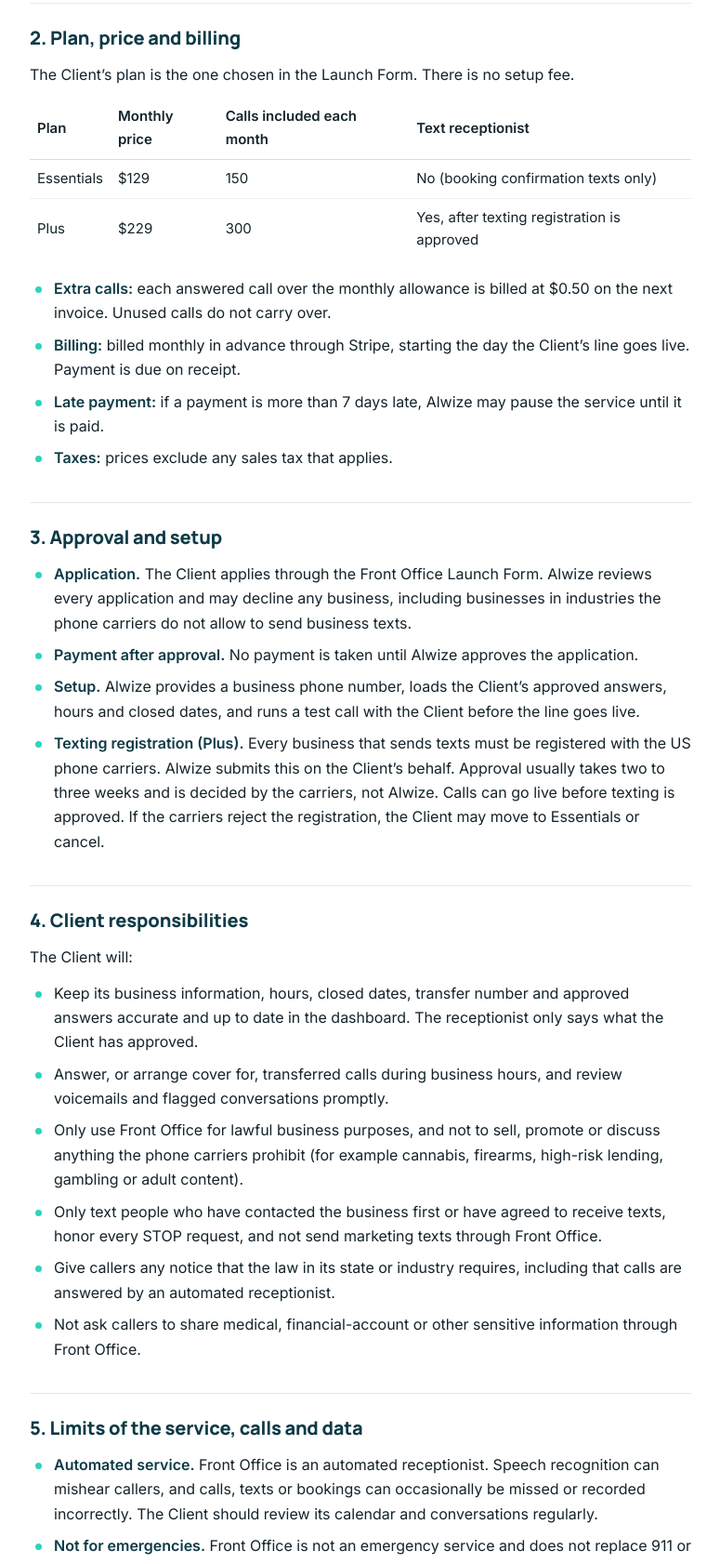
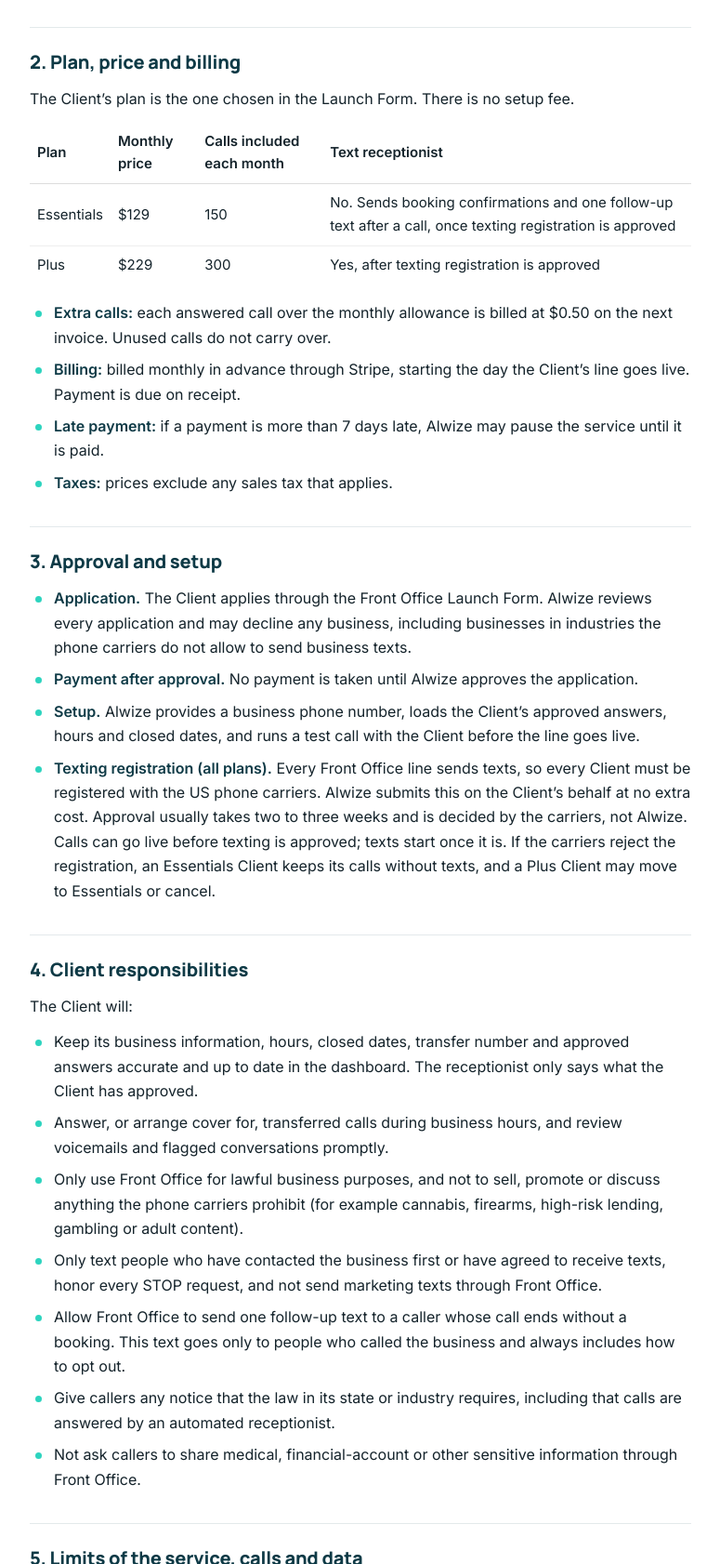
Before and after one commit to ibkaladekomo-afk/alwize-web, a plain HTML site: page front-office-agreement.html in a window 1280 px wide. Shown: the part 842-2524 px from the top of the page at 93% size, without its empty margins (252-1027 px from the left). Drawn offline with Linux system fonts and the light colour scheme.

Commit message:
Front Office: texting registration covers all plans, follow-up text after calls without a booking
Co-Authored-By: Claude Opus 5.5 <noreply@anthropic.com>
Claude-Session: https://claude.ai/code/session_013Edn3cfcnMoGfHxSn53mmg

```diff
--- a/front-office-agreement.html
+++ b/front-office-agreement.html
@@ -74,14 +74,14 @@
   <p class="intro">This is the agreement between <strong>ALWIZE LLC</strong> (“Alwize”), ask@getalwize.com, getalwize.com, and the business that applies for Alwize Front Office (the “Client”). The Client signs it in the Front Office Launch Form, which fills in the Client’s business name, contact and chosen plan.</p>
 
   <h2>1. Overview</h2>
-  <p>Alwize will provide Alwize Front Office to the Client: a virtual receptionist that answers the Client’s business phone line, and on the Plus plan its text messages, in the Client’s business name. It answers callers from information the Client approves, books appointments into the Client’s Front Office calendar, sends booking confirmations by text, transfers callers to the Client during business hours, and takes voicemails when no one is available. The Client sees every call, text, booking and voicemail in the Front Office dashboard at app.getalwize.com.</p>
+  <p>Alwize will provide Alwize Front Office to the Client: a virtual receptionist that answers the Client’s business phone line, and on the Plus plan its text messages, in the Client’s business name. It answers callers from information the Client approves, books appointments into the Client’s Front Office calendar, sends booking confirmations by text, sends one follow-up text when a call ends without a booking, transfers callers to the Client during business hours, and takes voicemails when no one is available. The Client sees every call, text, booking and voicemail in the Front Office dashboard at app.getalwize.com.</p>
 
   <h2>2. Plan, price and billing</h2>
   <p>The Client’s plan is the one chosen in the Launch Form. There is no setup fee.</p>
   <table style="width:100%;border-collapse:collapse;margin:12px 0 18px;font-size:15px">
     <thead><tr><th style="text-align:left;border-bottom:1px solid #ddd;padding:8px">Plan</th><th style="text-align:left;border-bottom:1px solid #ddd;padding:8px">Monthly price</th><th style="text-align:left;border-bottom:1px solid #ddd;padding:8px">Calls included each month</th><th style="text-align:left;border-bottom:1px solid #ddd;padding:8px">Text receptionist</th></tr></thead>
     <tbody>
-      <tr><td style="padding:8px;border-bottom:1px solid #eee">Essentials</td><td style="padding:8px;border-bottom:1px solid #eee">$129</td><td style="padding:8px;border-bottom:1px solid #eee">150</td><td style="padding:8px;border-bottom:1px solid #eee">No (booking confirmation texts only)</td></tr>
+      <tr><td style="padding:8px;border-bottom:1px solid #eee">Essentials</td><td style="padding:8px;border-bottom:1px solid #eee">$129</td><td style="padding:8px;border-bottom:1px solid #eee">150</td><td style="padding:8px;border-bottom:1px solid #eee">No. Sends booking confirmations and one follow-up text after a call, once texting registration is approved</td></tr>
       <tr><td style="padding:8px">Plus</td><td style="padding:8px">$229</td><td style="padding:8px">300</td><td style="padding:8px">Yes, after texting registration is approved</td></tr>
     </tbody>
   </table>
@@ -97,7 +97,7 @@
     <li><strong>Application.</strong> The Client applies through the Front Office Launch Form. Alwize reviews every application and may decline any business, including businesses in industries the phone carriers do not allow to send business texts.</li>
     <li><strong>Payment after approval.</strong> No payment is taken until Alwize approves the application.</li>
     <li><strong>Setup.</strong> Alwize provides a business phone number, loads the Client’s approved answers, hours and closed dates, and runs a test call with the Client before the line goes live.</li>
-    <li><strong>Texting registration (Plus).</strong> Every business that sends texts must be registered with the US phone carriers. Alwize submits this on the Client’s behalf. Approval usually takes two to three weeks and is decided by the carriers, not Alwize. Calls can go live before texting is approved. If the carriers reject the registration, the Client may move to Essentials or cancel.</li>
+    <li><strong>Texting registration (all plans).</strong> Every Front Office line sends texts, so every Client must be registered with the US phone carriers. Alwize submits this on the Client’s behalf at no extra cost. Approval usually takes two to three weeks and is decided by the carriers, not Alwize. Calls can go live before texting is approved; texts start once it is. If the carriers reject the registration, an Essentials Client keeps its calls without texts, and a Plus Client may move to Essentials or cancel.</li>
   </ul>
 
   <h2>4. Client responsibilities</h2>
@@ -107,6 +107,7 @@
     <li>Answer, or arrange cover for, transferred calls during business hours, and review voicemails and flagged conversations promptly.</li>
     <li>Only use Front Office for lawful business purposes, and not to sell, promote or discuss anything the phone carriers prohibit (for example cannabis, firearms, high-risk lending, gambling or adult content).</li>
     <li>Only text people who have contacted the business first or have agreed to receive texts, honor every STOP request, and not send marketing texts through Front Office.</li>
+    <li>Allow Front Office to send one follow-up text to a caller whose call ends without a booking. This text goes only to people who called the business and always includes how to opt out.</li>
     <li>Give callers any notice that the law in its state or industry requires, including that calls are answered by an automated receptionist.</li>
     <li>Not ask callers to share medical, financial-account or other sensitive information through Front Office.</li>
   </ul>
```
Also changed, not shown: front-office.html (+2 -0 lines).
